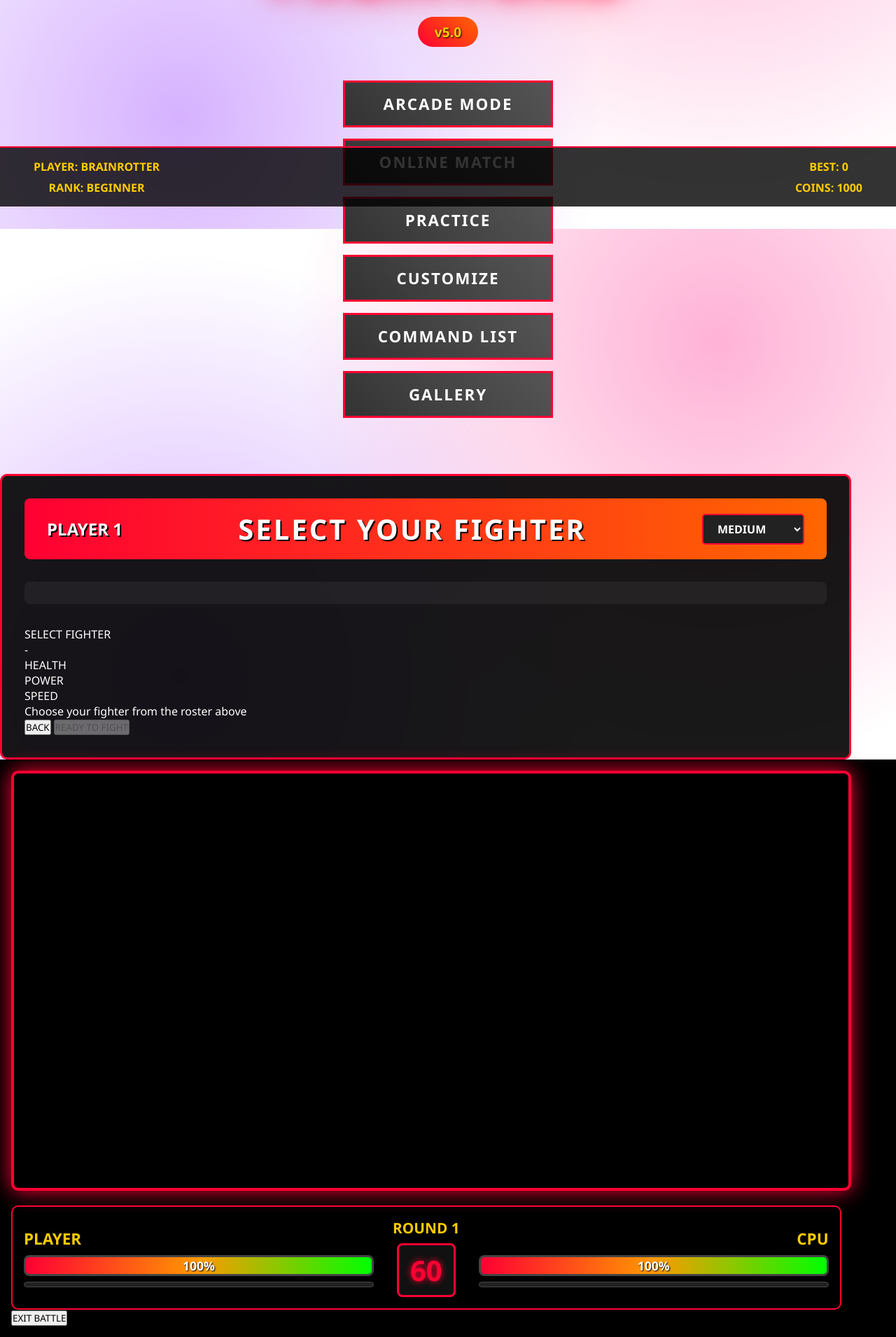
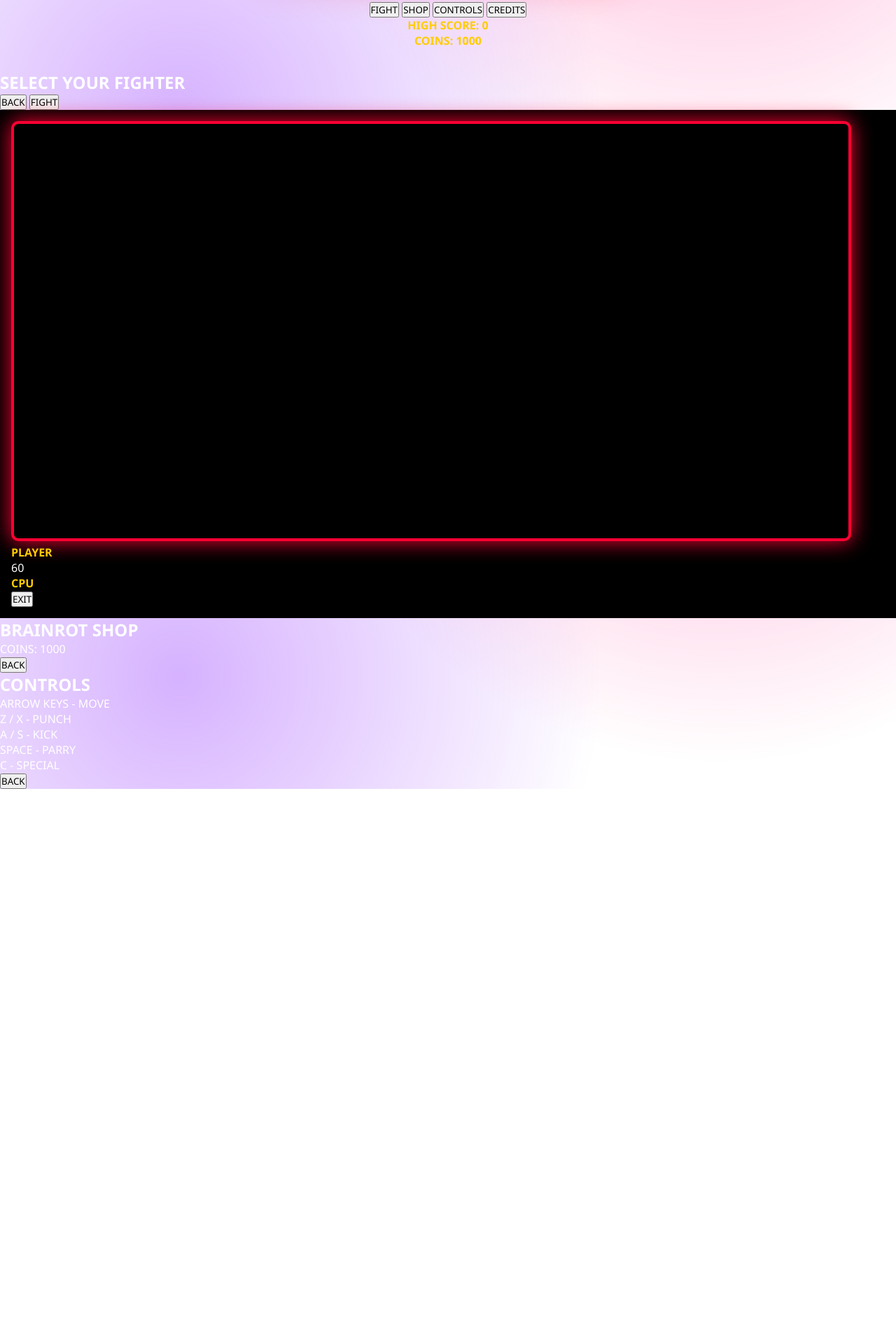
Before and after one commit to iankingsigma/tekken-8-website, a plain HTML site: page index.html in a window 1280 px wide. Shown: the part 473-2383 px from the top of the page at 70% size. After the commit the page ends 1600 px from the top, so only its background shows below. Drawn offline with nearby package versions, Linux system fonts and the light colour scheme.

Commit message:
Update index.html

```diff
--- a/index.html
+++ b/index.html
@@ -3,190 +3,100 @@
 <head>
     <meta charset="UTF-8">
     <meta name="viewport" content="width=device-width, initial-scale=1.0">
-    <title>BRAINROT FIGHTERS v5.0</title>
+    <title>BRAINROT FIGHTERS</title>
     <link rel="stylesheet" href="css/style.css">
-    <script src="https://cdnjs.cloudflare.com/ajax/libs/three.js/r128/three.min.js"></script>
-    <script src="https://cdnjs.cloudflare.com/ajax/libs/gsap/3.11.4/gsap.min.js"></script>
-    <!-- Firebase SDK -->
-    <script type="module" src="js/firebase.js"></script>
 </head>
 <body class="bg-tekken">
-    <!-- Loading Screen -->
+    <!-- Loading Screen - SIMPLIFIED WORKING VERSION -->
     <div id="loading" class="screen active">
         <div class="loading-content">
-            <div class="tekken-logo">BRAINROT FIGHTERS v5.0</div>
+            <div class="tekken-logo">BRAINROT FIGHTERS</div>
             <div class="loading-bar-container">
                 <div class="loading-bar" id="loadingBar"></div>
             </div>
-            <div class="loading-text" id="loadingText">INITIALIZING KING'S RAGE ENGINE...</div>
-            <div class="tip">TIP: Master parry timing for devastating counters!</div>
+            <div class="loading-text" id="loadingText">LOADING...</div>
         </div>
     </div>
 
-    <!-- Main Menu - Tekken Style -->
+    <!-- Main Menu - SIMPLIFIED WORKING VERSION -->
     <div id="mainMenu" class="screen">
         <div class="menu-content">
             <div class="tekken-logo-main">BRAINROT<br>FIGHTERS</div>
-            <div class="version-badge">v5.0</div>
 
-            <div class="menu-options-tekken">
-                <button class="tekken-btn" id="arcadeBtn">ARCADE MODE</button>
-                <button class="tekken-btn" id="onlineBtn">ONLINE MATCH</button>
-                <button class="tekken-btn" id="practiceBtn">PRACTICE</button>
-                <button class="tekken-btn" id="shopBtn">CUSTOMIZE</button>
-                <button class="tekken-btn" id="controlsBtn">COMMAND LIST</button>
-                <button class="tekken-btn" id="galleryBtn">GALLERY</button>
+            <div class="menu-options">
+                <button class="menu-btn" onclick="showScreen('characterSelect')">FIGHT</button>
+                <button class="menu-btn" onclick="showScreen('shopScreen')">SHOP</button>
+                <button class="menu-btn" onclick="showScreen('controlsScreen')">CONTROLS</button>
+                <button class="menu-btn" onclick="showCredits()">CREDITS</button>
             </div>
 
-            <div class="menu-footer-tekken">
-                <div class="player-info">
-                    <div class="player-name">PLAYER: <span id="playerDisplayName">BRAINROTTER</span></div>
-                    <div class="player-rank">RANK: <span id="playerRank">BEGINNER</span></div>
-                </div>
-                <div class="session-stats">
-                    <div class="high-score">BEST: <span id="highScore">0</span></div>
-                    <div class="coins">COINS: <span id="coinsAmount">1000</span></div>
-                </div>
+            <div class="menu-footer">
+                <div class="high-score">HIGH SCORE: <span id="highScore">0</span></div>
+                <div class="coins">COINS: <span id="coinsAmount">1000</span></div>
             </div>
         </div>
     </div>
 
-    <!-- Character Select - Tekken Style -->
+    <!-- Character Select -->
     <div id="characterSelect" class="screen">
-        <div class="select-ui-tekken">
-            <div class="select-header-tekken">
-                <div class="player-tag-tekken">PLAYER 1</div>
-                <div class="select-title-tekken">SELECT YOUR FIGHTER</div>
-                <div class="difficulty-tekken">
-                    <select id="difficultySelect" class="tekken-select">
-                        <option value="easy">EASY</option>
-                        <option value="medium" selected>MEDIUM</option>
-                        <option value="hard">HARD</option>
-                        <option value="veryhard">VERY HARD</option>
-                        <option value="ultra" id="ultraOption">ULTRA</option>
-                    </select>
-                </div>
-            </div>
-
-            <div class="character-grid-tekken" id="characterGrid"></div>
-
-            <div class="character-preview-tekken">
-                <div class="preview-container">
-                    <div class="preview-model-3d" id="previewModel"></div>
-                    <div class="character-stats-tekken">
-                        <div class="char-name-tekken" id="previewName">SELECT FIGHTER</div>
-                        <div class="char-style-tekken" id="previewStyle">-</div>
-                        <div class="stats-grid">
-                            <div class="stat-item">
-                                <div class="stat-label">HEALTH</div>
-                                <div class="stat-bar">
-                                    <div class="stat-fill" id="healthStat"></div>
-                                </div>
-                            </div>
-                            <div class="stat-item">
-                                <div class="stat-label">POWER</div>
-                                <div class="stat-bar">
-                                    <div class="stat-fill" id="powerStat"></div>
-                                </div>
-                            </div>
-                            <div class="stat-item">
-                                <div class="stat-label">SPEED</div>
-                                <div class="stat-bar">
-                                    <div class="stat-fill" id="speedStat"></div>
-                                </div>
-                            </div>
-                        </div>
-                    </div>
-                </div>
-                <div class="character-desc-tekken" id="previewDesc">
-                    Choose your fighter from the roster above
-                </div>
-            </div>
-
-            <div class="select-controls-tekken">
-                <button class="tekken-nav-btn" id="backBtn">BACK</button>
-                <button class="tekken-nav-btn confirm" id="confirmBtn" disabled>READY TO FIGHT</button>
+        <div class="select-ui">
+            <h2>SELECT YOUR FIGHTER</h2>
+            <div class="character-grid" id="characterGrid"></div>
+            <div class="select-controls">
+                <button class="nav-btn" onclick="showScreen('mainMenu')">BACK</button>
+                <button class="nav-btn confirm" id="confirmBtn" onclick="startBattle()">FIGHT</button>
             </div>
         </div>
     </div>
 
     <!-- Game Screen -->
     <div id="gameScreen" class="screen">
-        <canvas id="gameCanvas"></canvas>
-
-        <!-- Tekken-style HUD -->
-        <div class="hud-tekken">
-            <div class="player-hud-tekken player1">
-                <div class="player-name-tekken" id="p1Name">PLAYER</div>
-                <div class="health-container-tekken">
-                    <div class="health-bar-tekken" id="p1Health"></div>
-                    <div class="health-text-tekken" id="p1HealthText">100%</div>
-                </div>
-                <div class="rage-bar-tekken" id="p1Rage"></div>
-            </div>
-
-            <div class="round-info-tekken">
-                <div class="round-text-tekken" id="roundText">ROUND 1</div>
-                <div class="timer-tekken" id="roundTimer">60</div>
-            </div>
-
-            <div class="player-hud-tekken player2">
-                <div class="player-name-tekken" id="p2Name">CPU</div>
-                <div class="health-container-tekken">
-                    <div class="health-bar-tekken" id="p2Health"></div>
-                    <div class="health-text-tekken" id="p2HealthText">100%</div>
-                </div>
-                <div class="rage-bar-tekken" id="p2Rage"></div>
-            </div>
-        </div>
-
-        <!-- Touch Controls -->
-        <div id="touchControls" class="touch-controls-tekken">
-            <div class="movement-pad">
-                <div class="d-pad">
-                    <button class="touch-btn movement-btn up" data-direction="up">↑</button>
-                    <button class="touch-btn movement-btn left" data-direction="left">←</button>
-                    <button class="touch-btn movement-btn down" data-direction="down">↓</button>
-                    <button class="touch-btn movement-btn right" data-direction="right">→</button>
+        <canvas id="gameCanvas" width="800" height="400"></canvas>
+        <div class="hud">
+            <div class="player-hud">
+                <div class="player-name" id="p1Name">PLAYER</div>
+                <div class="health-container">
+                    <div class="health-bar" id="p1Health"></div>
                 </div>
             </div>
-            <div class="action-pad">
-                <div class="action-row">
-                    <button class="touch-btn attack-btn punch1" data-action="punch1">1</button>
-                    <button class="touch-btn attack-btn punch2" data-action="punch2">2</button>
-                </div>
-                <div class="action-row">
-                    <button class="touch-btn attack-btn kick1" data-action="kick1">3</button>
-                    <button class="touch-btn attack-btn kick2" data-action="kick2">4</button>
-                </div>
-                <div class="action-row">
-                    <button class="touch-btn special-btn rage" data-action="rage">RAGE</button>
-                    <button class="touch-btn special-btn parry" data-action="parry">PARRY</button>
+            <div class="round-info">
+                <div class="timer" id="roundTimer">60</div>
+            </div>
+            <div class="player-hud">
+                <div class="player-name" id="p2Name">CPU</div>
+                <div class="health-container">
+                    <div class="health-bar" id="p2Health"></div>
                 </div>
             </div>
         </div>
-
-        <div class="combo-display-tekken" id="comboDisplay"></div>
-        <button class="tekken-exit-btn" id="exitBattleBtn">EXIT BATTLE</button>
-    </div>
-
-    <!-- Online Multiplayer -->
-    <div id="onlineScreen" class="screen">
-        <!-- Complete online system implementation -->
+        <button class="nav-btn" onclick="showScreen('characterSelect')">EXIT</button>
     </div>
 
     <!-- Shop Screen -->
     <div id="shopScreen" class="screen">
-        <!-- Enhanced shop with Tekken styling -->
+        <div class="shop-content">
+            <h2>BRAINROT SHOP</h2>
+            <div class="coins-display">COINS: <span id="shopCoins">1000</span></div>
+            <div class="shop-items" id="shopItems"></div>
+            <button class="nav-btn" onclick="showScreen('mainMenu')">BACK</button>
+        </div>
     </div>
 
-    <!-- JavaScript Files -->
-    <script src="js/characters.js"></script>
+    <!-- Controls Screen -->
+    <div id="controlsScreen" class="screen">
+        <div class="controls-content">
+            <h2>CONTROLS</h2>
+            <div class="controls-list">
+                <div class="control-item"><span>ARROW KEYS</span> - MOVE</div>
+                <div class="control-item"><span>Z / X</span> - PUNCH</div>
+                <div class="control-item"><span>A / S</span> - KICK</div>
+                <div class="control-item"><span>SPACE</span> - PARRY</div>
+                <div class="control-item"><span>C</span> - SPECIAL</div>
+            </div>
+            <button class="nav-btn" onclick="showScreen('mainMenu')">BACK</button>
+        </div>
+    </div>
+
     <script src="js/game.js"></script>
-    <script src="js/shop.js"></script>
-    <script src="js/online.js"></script>
-    <script src="js/threejs-renderer.js"></script>
-    <script src="js/touch-controls.js"></script>
-    <script src="js/ui.js"></script>
 </body>
 </html>
```
